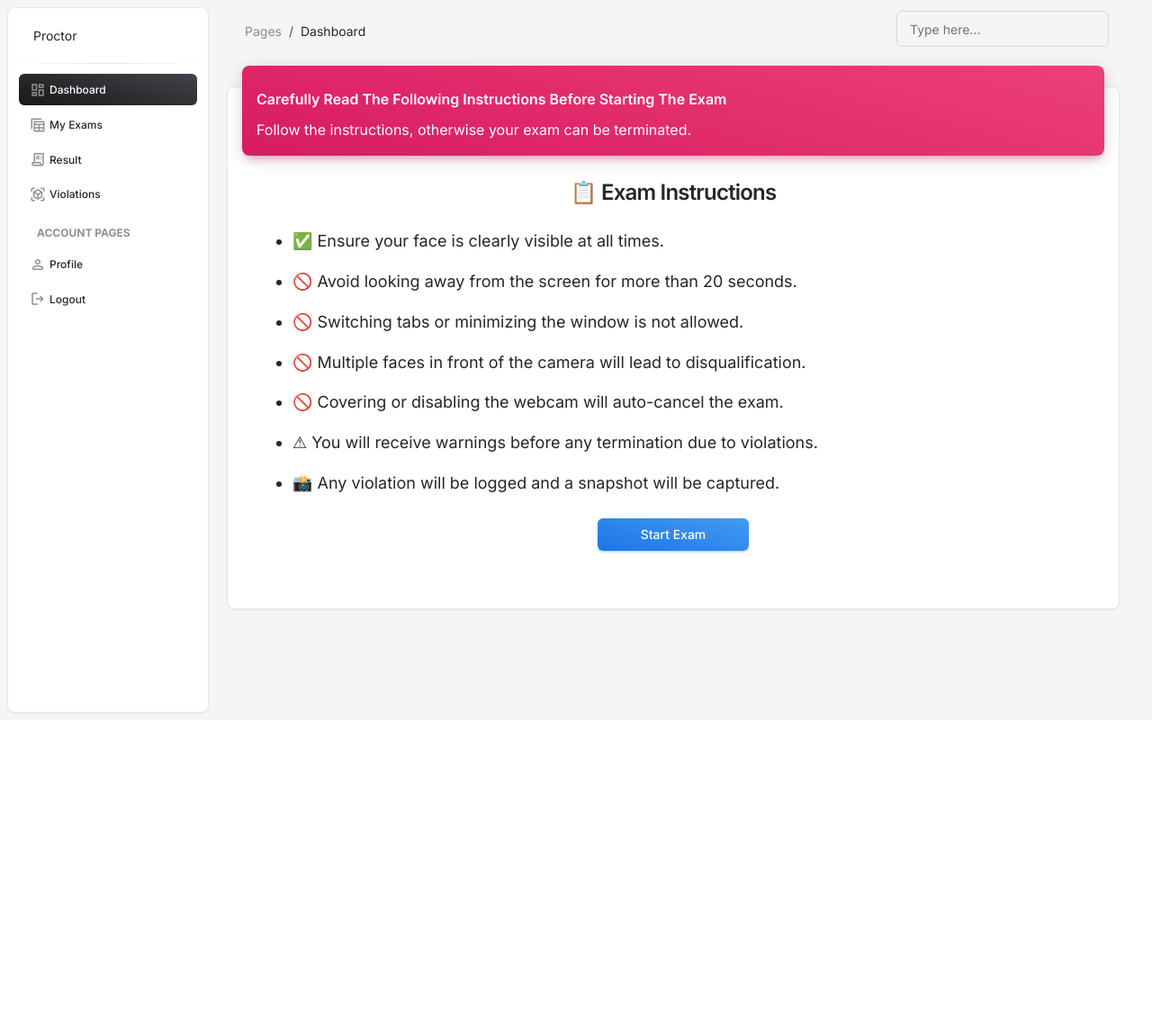
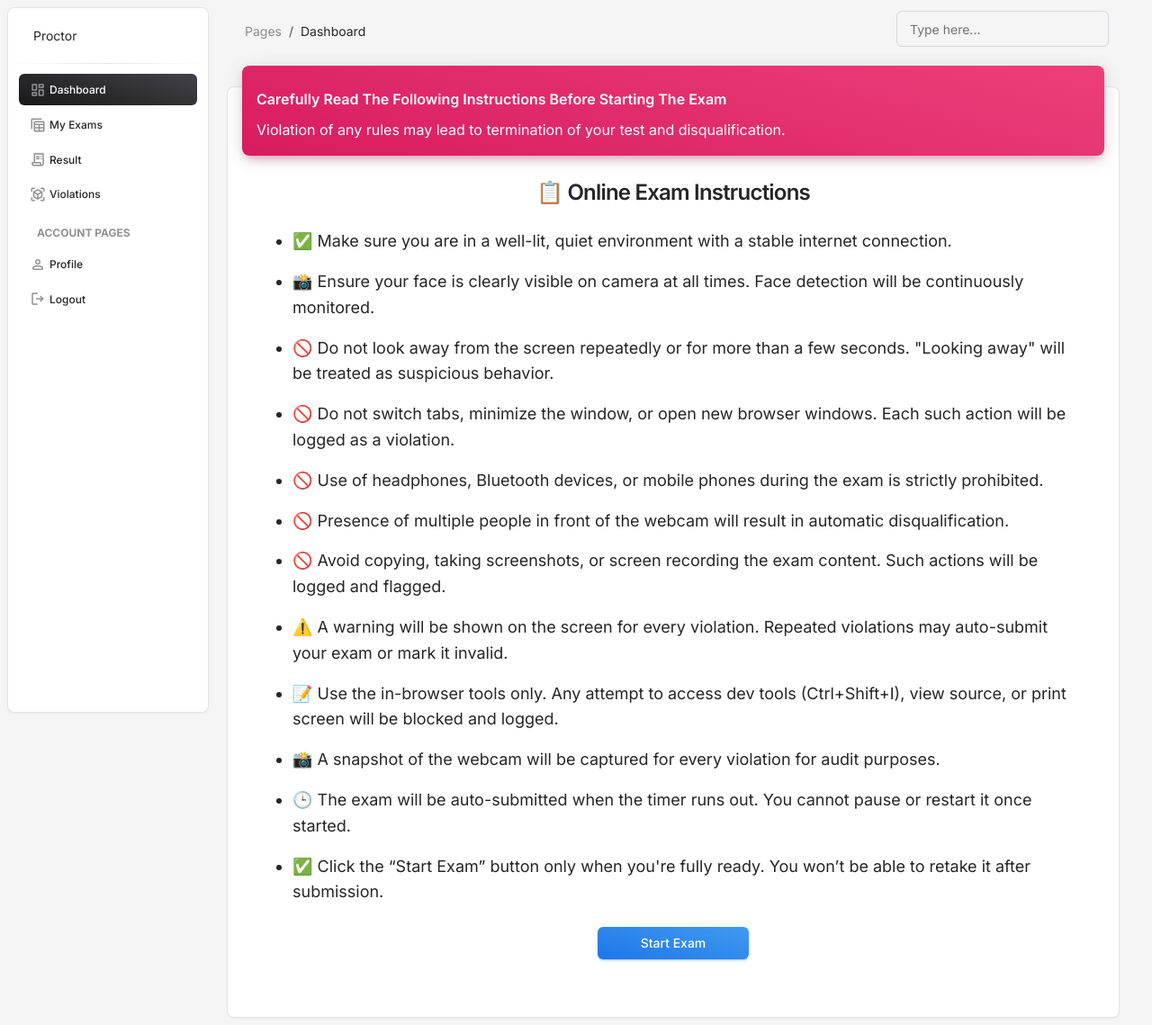
Before and after one commit to Sakshi443/ProctoringSystem, a Python web app: template templates/studDashboard/startExam.html in a window 1280 px wide. Shown: the whole page at 90% size. Before the commit the page ends 794 px from the top, so only its background shows below. Run offline with Jinja, Linux system fonts and the light colour scheme; the template is opened without the code that fills it, so the values that code supplies are empty; some libraries are stand-ins or nearby versions.

Commit message:
Add files via upload

```diff
--- a/templates/studDashboard/startExam.html
+++ b/templates/studDashboard/startExam.html
@@ -1,5 +1,6 @@
 <!DOCTYPE html>
 <html lang="en">
+
 <head>
     <meta charset="utf-8" />
     <meta name="viewport" content="width=device-width, initial-scale=1, shrink-to-fit=no">
@@ -134,24 +135,38 @@
                                         Carefully read the following instructions before starting the exam
                                     </h6>
                                     <p class="mb-0 text-white ps-3">
-                                        Follow the instructions, otherwise your exam can be terminated.
+                                        Violation of any rules may lead to termination of your test and
+                                        disqualification.
                                     </p>
                                 </div>
                             </div>
                             <div class="card-body px-5 pt-4 pb-5">
-                                <h4 class="text-center font-weight-bold mb-4">📋 Exam Instructions</h4>
+                                <h4 class="text-center font-weight-bold mb-4">📋 Online Exam Instructions</h4>
                                 <ul class="text-dark text-lg ps-4">
-                                    <li class="mb-3">✅ Ensure your face is clearly visible at all times.</li>
-                                    <li class="mb-3">🚫 Avoid looking away from the screen for more than 20 seconds.
-                                    </li>
-                                    <li class="mb-3">🚫 Switching tabs or minimizing the window is not allowed.</li>
-                                    <li class="mb-3">🚫 Multiple faces in front of the camera will lead to
-                                        disqualification.</li>
-                                    <li class="mb-3">🚫 Covering or disabling the webcam will auto-cancel the exam.</li>
-                                    <li class="mb-3">⚠ You will receive warnings before any termination due to
-                                        violations.</li>
-                                    <li class="mb-3">📸 Any violation will be logged and a snapshot will be captured.
-                                    </li>
+                                    <li class="mb-3">✅ Make sure you are in a well-lit, quiet environment with a stable
+                                        internet connection.</li>
+                                    <li class="mb-3">📸 Ensure your face is clearly visible on camera at all times. Face
+                                        detection will be continuously monitored.</li>
+                                    <li class="mb-3">🚫 Do not look away from the screen repeatedly or for more than a
+                                        few seconds. "Looking away" will be treated as suspicious behavior.</li>
+                                    <li class="mb-3">🚫 Do not switch tabs, minimize the window, or open new browser
+                                        windows. Each such action will be logged as a violation.</li>
+                                    <li class="mb-3">🚫 Use of headphones, Bluetooth devices, or mobile phones during
+                                        the exam is strictly prohibited.</li>
+                                    <li class="mb-3">🚫 Presence of multiple people in front of the webcam will result
+                                        in automatic disqualification.</li>
+                                    <li class="mb-3">🚫 Avoid copying, taking screenshots, or screen recording the exam
+                                        content. Such actions will be logged and flagged.</li>
+                                    <li class="mb-3">⚠️ A warning will be shown on the screen for every violation.
+                                        Repeated violations may auto-submit your exam or mark it invalid.</li>
+                                    <li class="mb-3">📝 Use the in-browser tools only. Any attempt to access dev tools
+                                        (Ctrl+Shift+I), view source, or print screen will be blocked and logged.</li>
+                                    <li class="mb-3">📸 A snapshot of the webcam will be captured for every violation
+                                        for audit purposes.</li>
+                                    <li class="mb-3">🕒 The exam will be auto-submitted when the timer runs out. You
+                                        cannot pause or restart it once started.</li>
+                                    <li class="mb-3">✅ Click the “Start Exam” button only when you're fully ready. You
+                                        won’t be able to retake it after submission.</li>
                                 </ul>
                                 <div class="text-center mt-4">
                                     <button onclick="startExam()" class="btn bg-gradient-info text-white px-5 py-2">
@@ -162,13 +177,24 @@
                         </div>
                     </div>
                 </div>
+            </div>
+        </div>
 
-            </div>
     </main>
 
     <script>
         function startExam() {
-            window.location.href = "exam.html"; // 👈 Change this to your exam page path
+            const docElm = document.documentElement;
+            if (docElm.requestFullscreen) {
+                docElm.requestFullscreen();
+            } else if (docElm.webkitRequestFullscreen) { /* Safari */
+                docElm.webkitRequestFullscreen();
+            } else if (docElm.msRequestFullscreen) { /* IE11 */
+                docElm.msRequestFullscreen();
+            }
+
+            // Now show exam content or navigate to exam.html
+            window.location.href = "exam.html";  // or show/hide container
         }
     </script>
 
```
Also changed, not shown: templates/studDashboard/exam.html (+21 -1 lines).
